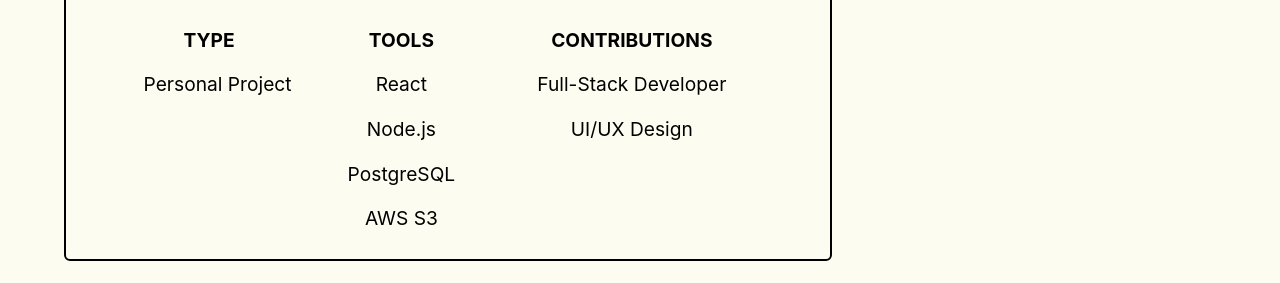
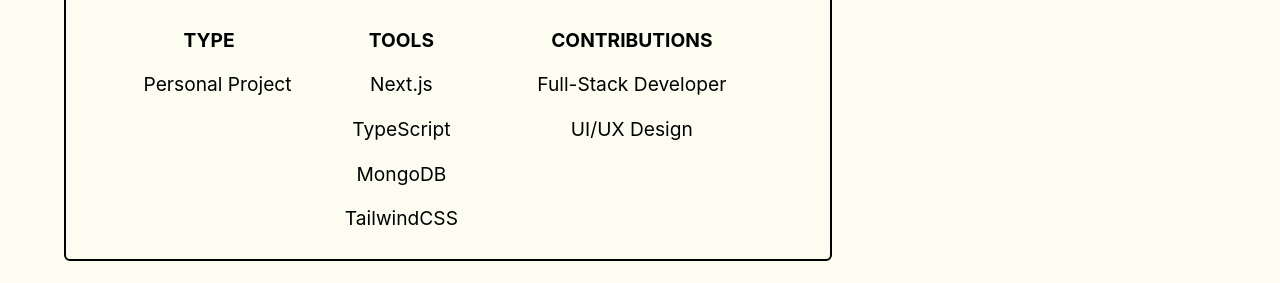
Before and after one commit to karlystark/portfolio, a React (Create React App) app: page /projects/1 in a window 1280 px wide. Shown: the part 336-619 px from the top of the page. Built offline with nearby package versions, Linux system fonts and the light colour scheme; the HTML template or start-up script is replaced by a standard one; a web font is replaced by a local one.

Commit message:
updated stack on shed project

```diff
--- a/src/App.js
+++ b/src/App.js
@@ -27,7 +27,7 @@
       "description_long": `Shed is a resource-sharing app for chosen family
       networks that allows users to easefully list, search, and communicate
       around shared resources (think: tools, gear, services, food, etc.)`,
-      "stack": ["React", "Node.js", "PostgreSQL", "AWS S3"],
+      "stack": ["Next.js", "TypeScript", "MongoDB", "TailwindCSS"],
       "img": "shed-home.png",
       "detail_images": [["shed-about.png", "about page reads 'shed is a resource sharing app for chosen family networks'"], ["shed-filter.png", "resources page shows different resource cards and a filter bar."]],
       "github": "https://github.com/karlystark/shed-frontend",
```
